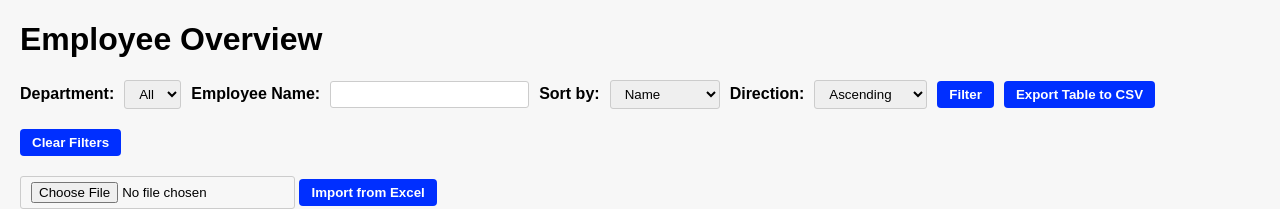
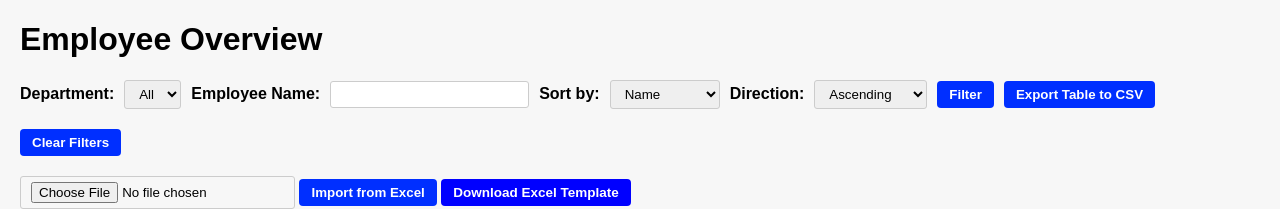
Before and after one commit to jordanfulawka/cis3530-databases-a4, a Flask app: page /employees in a window 1280 px wide. Shown: the part 58-267 px from the top of the page. Run offline with Flask 3, Linux system fonts and the light colour scheme; the visitor is signed in with stand-in values (Sample User, id 1); data that the repository does not hold is empty; some libraries are stand-ins or nearby versions.

Commit message:
implemented excel import functionality

```diff
--- a/app.py
+++ b/app.py
@@ -1,8 +1,10 @@
-from flask import Flask, render_template, redirect, url_for, request, flash, session, g
+from flask import Flask, render_template, redirect, url_for, request, flash, session, g, send_from_directory
 from db import get_db, close_db
 from functools import wraps
 from werkzeug.security import check_password_hash
 import psycopg
+import pandas as pd
+import os
 
 app = Flask(__name__)
 app.secret_key = "randomkey" # change later
@@ -375,7 +377,47 @@ def managers():
 @app.route("/import_employees", methods=["POST"])
 @admin_required
 def import_employees():
-    pass
+    uploaded = request.files.get("file")
+    if not uploaded:
+        flash("No file selected")
+        return redirect(url_for(employees))
+
+    try:
+        df = pd.read_excel(uploaded)
+        required_cols = ["SSN","First Name","Middle Initial","Last Name","Birth Date","Address","Sex","Salary","Department Number"]
+        for col in required_cols:
+            if col not in df.columns:
+                flash(f"Missing column in spreadsheet: {col}")
+                return redirect(url_for("employees"))
+        db = get_db()
+        cur = db.cursor()
+
+        for _, row, in df.iterrows():
+            cur.execute("""
+                INSERT INTO Employee (Ssn, Fname, Minit, Lname, Bdate, Address, Sex, Salary, Dno)
+                VALUES (%s,%s,%s,%s,%s,%s,%s,%s,%s)
+                ON CONFLICT (Ssn) DO NOTHING;
+            """, (
+                row["SSN"], row["First Name"], row["Middle Initial"], row["Last Name"],
+                row["Birth Date"], row["Address"], row["Sex"], row["Salary"], row["Department Number"]
+            ))
+
+        db.commit()
+        flash("Employees imported successfully")
+
+    except Exception as e:
+        print(e)
+        flash("Error processing file")
+
+    return redirect(url_for("employees"))
+
+@app.route("/download_template")
+@admin_required
+def download_template():
+    return send_from_directory(
+        directory=os.path.join(app.root_path, "static", "templates"),path="excel_employee_template.xlsx",as_attachment=True
+    )
+
 
 @app.route("/logout")
 def logout():
--- a/static/style.css
+++ b/static/style.css
@@ -109,11 +109,11 @@ table a:active {
   padding: 6px 12px;
   border: none;
   border-radius: 4px;
-  background-color: #002fffff;
   color: white;
   font-weight: 600;
   text-decoration: none;
   cursor: pointer;
   margin: 0;
   background-color: red;
+  font-size: 13.5px;
 }
--- a/templates/employees.html
+++ b/templates/employees.html
@@ -35,6 +35,7 @@ content %}
 <form action="{{ url_for('import_employees') }}" method="POST" enctype="multipart/form-data">
     <input type="file" name="file" accept=".xlsx" required>
     <button type="submit" class="btn btn-primary">Import from Excel</button>
+    <a href="{{ url_for('download_template') }}" class="button-link" style="background-color: blue;">Download Excel Template</a>
 </form>
 
 <table border="1" id="employeesTable">
```
Also changed, not shown: 1 other file.
